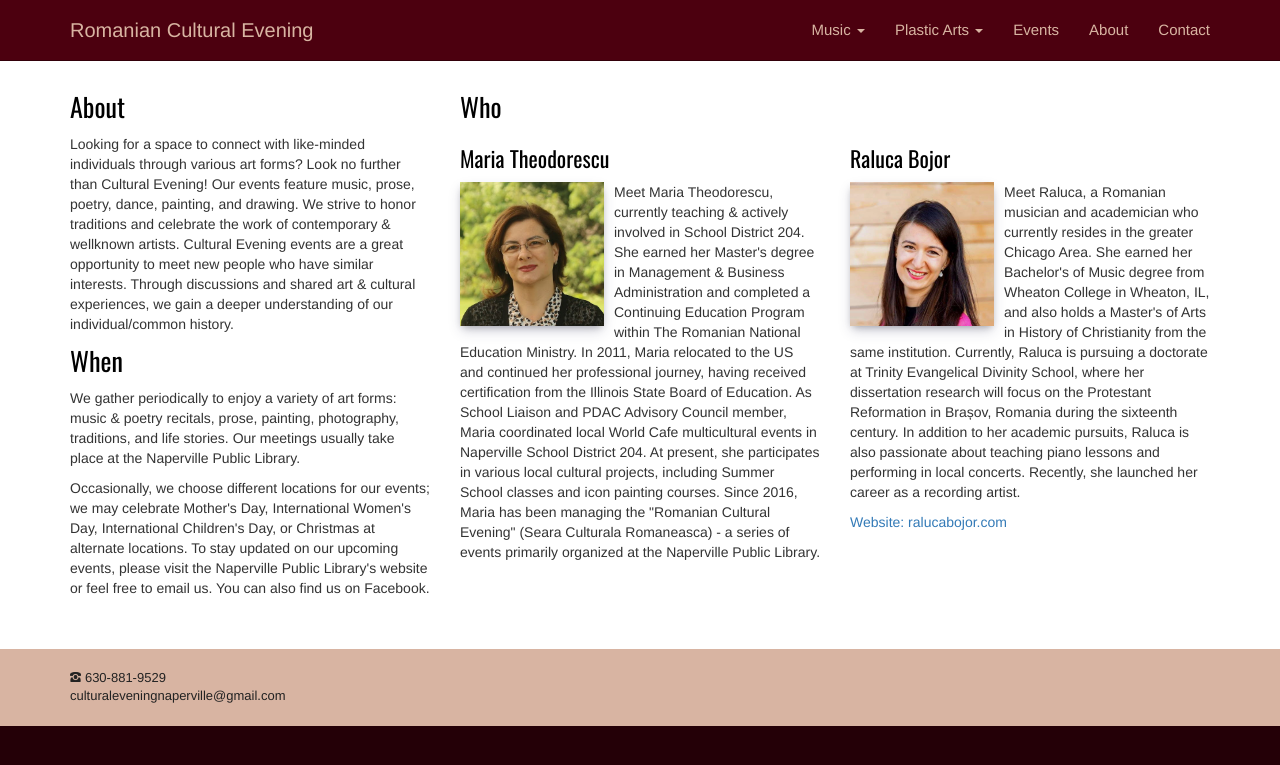
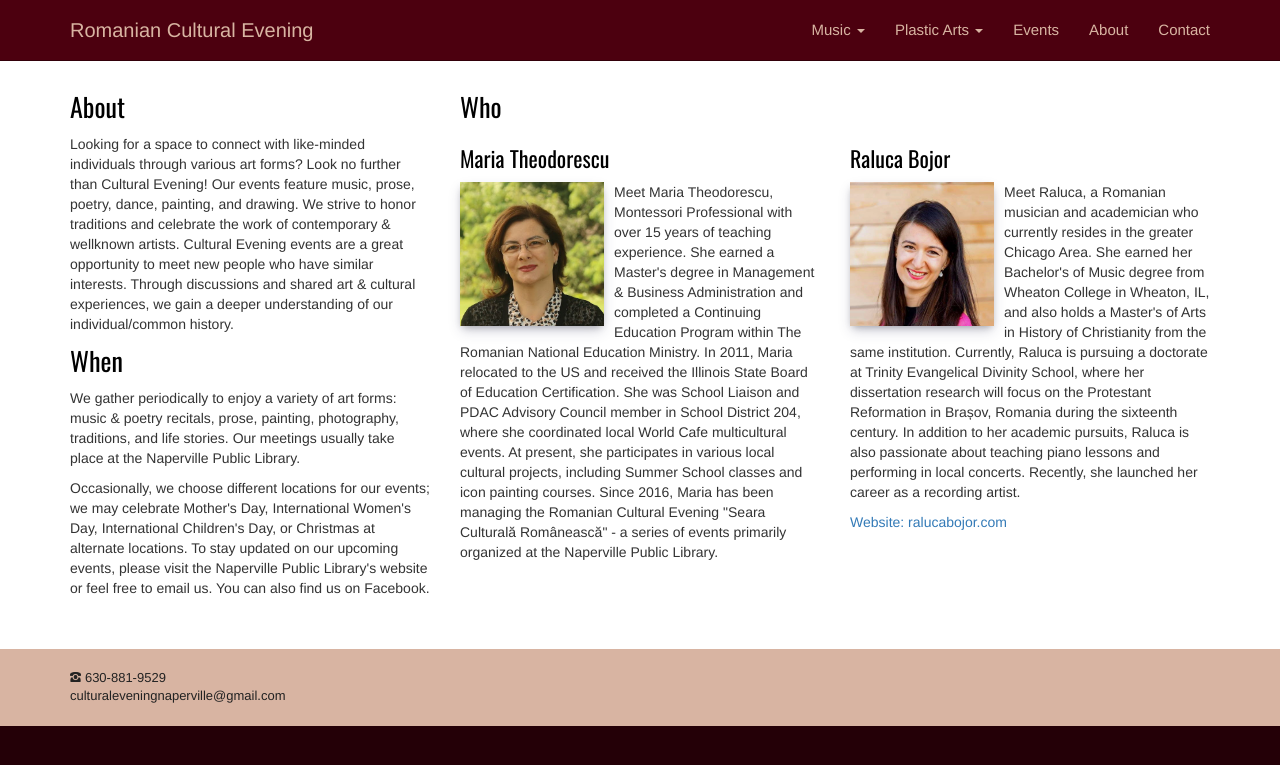
Before and after one commit to adrianth/culteve, a Jekyll site: the page built from en/about.html, in a window 1280 px wide. Shown: the top 765 px of the page. Built offline with Jekyll 4.4.1, drawn with Linux system fonts in a browser that asks for light colours.

Commit message:
montessori update

```diff
--- a/en/about.html
+++ b/en/about.html
@@ -34,7 +34,7 @@ title: About
                 <div class="col-sm-6">
                     <h3>Maria Theodorescu</h3>
                     <img class="img img-responsive presentation" src="{{ site.baseurl }}/img/about/maria.jpg" alt="">
-                    <p>Meet Maria Theodorescu, currently teaching & actively involved in School District 204. She earned her Master's degree in Management & Business Administration and completed a Continuing Education Program within The Romanian National Education Ministry. In 2011, Maria relocated to the US and continued her professional journey, having received certification from the Illinois State Board of Education. As School Liaison and PDAC Advisory Council member, Maria coordinated local World Cafe multicultural events in Naperville School District 204. At present, she participates in various local cultural projects, including Summer School classes and icon painting courses. Since 2016, Maria has been managing the "Romanian Cultural Evening" (Seara Culturala Romaneasca) - a series of events primarily organized at the Naperville Public Library.</p>
+                    <p>Meet Maria Theodorescu, Montessori Professional with over 15 years of teaching experience. She earned a Master's degree in Management & Business Administration and completed a Continuing Education Program within The Romanian National Education Ministry. In 2011, Maria relocated to the US and received the Illinois State Board of Education Certification. She was School Liaison and PDAC Advisory Council member in School District 204, where she coordinated local World Cafe multicultural events. At present, she participates in various local cultural projects, including Summer School classes and icon painting courses. Since 2016, Maria has been managing the Romanian Cultural Evening "Seara Culturală Românească" - a series of events primarily organized at the Naperville Public Library.</p>
                 </div>
                 <div class="col-sm-6">
                     <h3>Raluca Bojor</h3>
```
